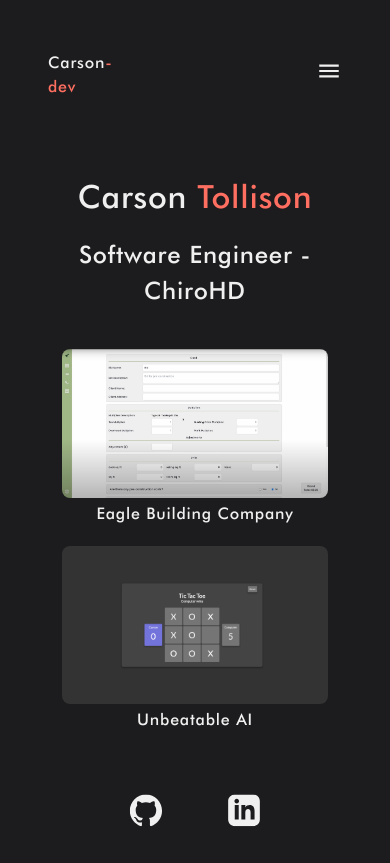
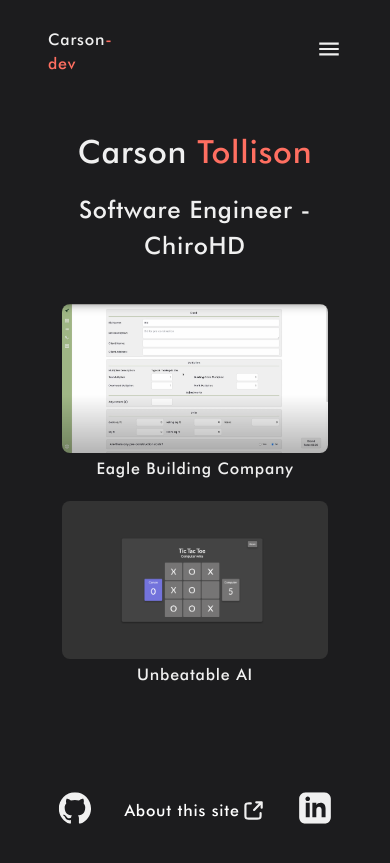
Before and after one commit to c-tollison/carson-dev, a React (Vite) app: page / in a window 390 px wide. Built offline with nearby package versions, Linux system fonts and the light colour scheme.

Commit message:
fix mobile styling

```diff
--- a/src/components/footer/footer.css
+++ b/src/components/footer/footer.css
@@ -10,10 +10,15 @@
     padding-bottom: 16px;
 }
 
-.footer a {
+.icon {
     transform: scale(0.33);
 }
 
 .footer svg {
     cursor: pointer;
 }
+
+.footer a {
+    text-decoration: none;
+    color: white;
+}
--- a/src/components/footer/footer.tsx
+++ b/src/components/footer/footer.tsx
@@ -4,7 +4,12 @@ export default function Footer() {
     return (
         <footer className="footer">
             <a href="https://github.com/c-tollison" target="_blank">
-                <svg width="98" height="96" xmlns="http://www.w3.org/2000/svg">
+                <svg
+                    width="98"
+                    height="96"
+                    xmlns="http://www.w3.org/2000/svg"
+                    className="icon"
+                >
                     <path
                         fillRule="evenodd"
                         clipRule="evenodd"
@@ -13,6 +18,31 @@ export default function Footer() {
                     />
                 </svg>
             </a>
+
+            <a
+                href="https://github.com/c-tollison/carson-dev"
+                target="_blank"
+                className="center"
+            >
+                About this site
+                <svg
+                    width="26px"
+                    height="26px"
+                    viewBox="0 0 24 24"
+                    fill="none"
+                    xmlns="http://www.w3.org/2000/svg"
+                >
+                    <path
+                        id="Vector"
+                        d="M10.0002 5H8.2002C7.08009 5 6.51962 5 6.0918 5.21799C5.71547 5.40973 5.40973 5.71547 5.21799 6.0918C5 6.51962 5 7.08009 5 8.2002V15.8002C5 16.9203 5 17.4801 5.21799 17.9079C5.40973 18.2842 5.71547 18.5905 6.0918 18.7822C6.5192 19 7.07899 19 8.19691 19H15.8031C16.921 19 17.48 19 17.9074 18.7822C18.2837 18.5905 18.5905 18.2839 18.7822 17.9076C19 17.4802 19 16.921 19 15.8031V14M20 9V4M20 4H15M20 4L13 11"
+                        stroke="#f0f0f0"
+                        strokeWidth="2"
+                        strokeLinecap="round"
+                        strokeLinejoin="round"
+                    />
+                </svg>
+            </a>
+
             <a
                 href="https://www.linkedin.com/in/carson-tollison/"
                 target="_blank"
@@ -22,6 +52,7 @@ export default function Footer() {
                     width="98"
                     height="96"
                     viewBox="0 0 24 24"
+                    className="icon"
                 >
                     <path
                         fillRule="evenodd"
--- a/src/components/nav-bar/nav-bar.css
+++ b/src/components/nav-bar/nav-bar.css
@@ -104,7 +104,7 @@ header {
 
 @media (max-width: 650px) {
     .navbar {
-        height: 85px;
+        height: 40px;
     }
 
     .hide-on-mobile {
--- a/src/components/projects/projects.css
+++ b/src/components/projects/projects.css
@@ -19,5 +19,6 @@
         flex-direction: column;
         height: 100%;
         padding: 0 36px;
+        overflow-x: hidden;
     }
 }
```
